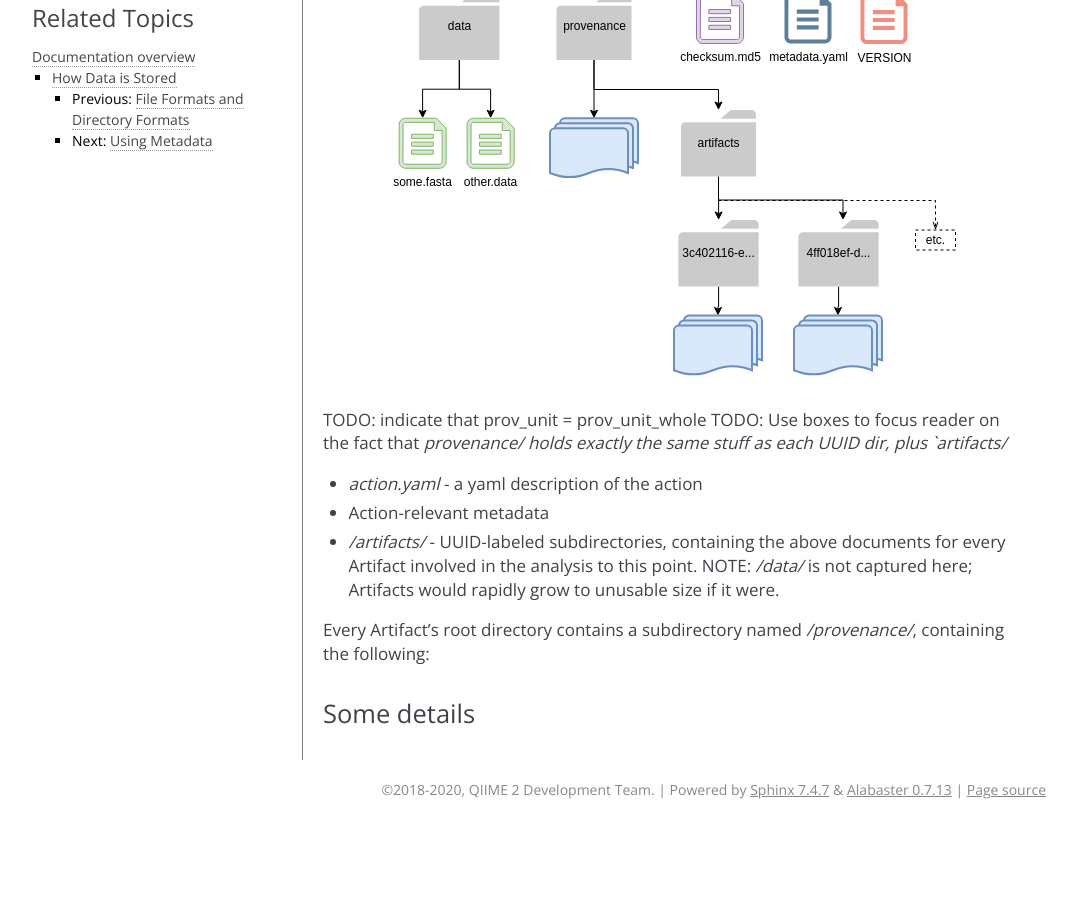
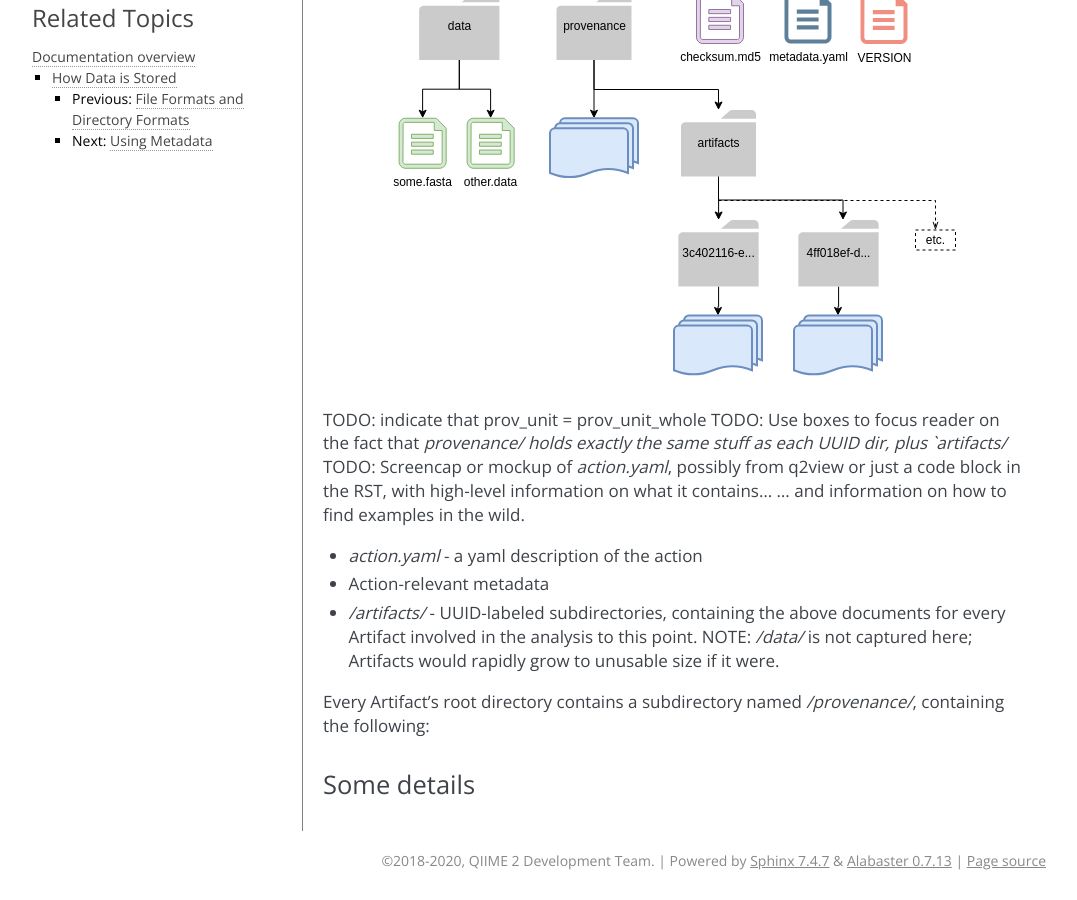
Before and after one commit to qiime2/dev-docs, a Sphinx documentation site: the page built from source/storing-data/provenance.rst, in a window 1280 px wide and 900 px high, scrolled down 1985 px. Shown: the whole window, without its empty margins (106-1183 px from the left). Built offline with Sphinx 7.4.7, drawn with Linux system fonts in a browser that asks for light colours; before the commit the page ends 2814 px from its top, so only the background shows below that.

Commit message:
SQUASH: some TODOs

```diff
--- a/source/storing-data/provenance.rst
+++ b/source/storing-data/provenance.rst
@@ -51,6 +51,8 @@ What Provenance Data is Captured?
 
 TODO: indicate that prov_unit = prov_unit_whole
 TODO: Use boxes to focus reader on the fact that `provenance/ holds exactly the same stuff as each UUID dir, plus `artifacts/`
+TODO: Screencap or mockup of `action.yaml`, possibly from q2view or just a code block in the RST, with high-level information on what it contains...
+... and information on how to find examples in the wild.
 
 - `action.yaml` - a yaml description of the action
 - Action-relevant metadata
```
